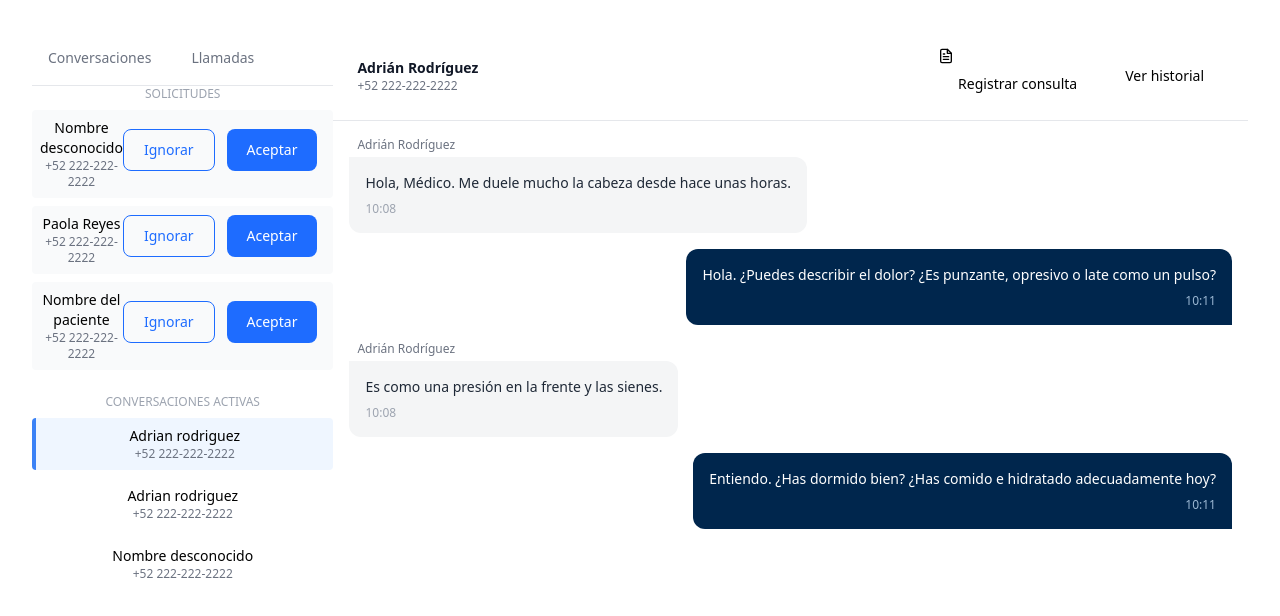
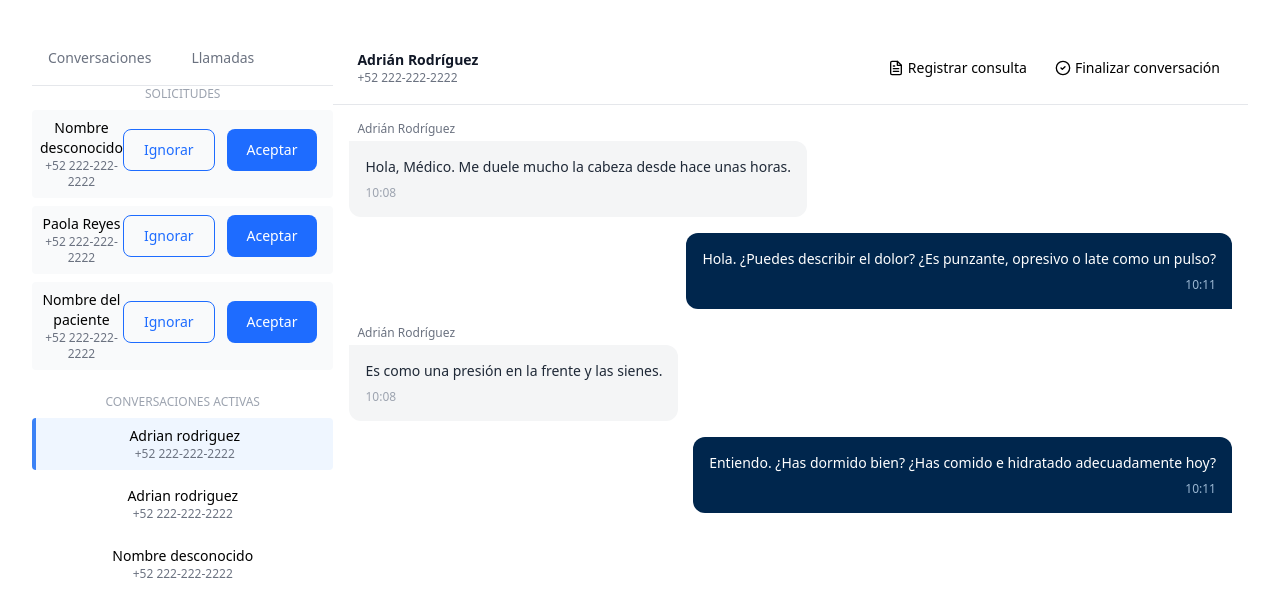
Before and after one commit to umakossiooo/myDocClient, a React (Vite) app in the folder frontend/: page / in a window 1280 px wide. Shown: the top 616 px of the page. Built offline with nearby package versions, Linux system fonts and the light colour scheme.

Commit message:
feat(chat): add react-icons and update ChatBox with new icon

```diff
--- a/frontend/package.json
+++ b/frontend/package.json
@@ -15,7 +15,8 @@
     "lucide-react": "^0.485.0",
     "react": "^19.0.0",
     "react-dom": "^19.0.0",
-    "react-feather": "^2.0.10"
+    "react-feather": "^2.0.10",
+    "react-icons": "^5.5.0"
   },
   "devDependencies": {
     "@eslint/js": "^9.21.0",
--- a/frontend/src/components/ChatBox.tsx
+++ b/frontend/src/components/ChatBox.tsx
@@ -1,6 +1,8 @@
 import React from 'react';
 import ChatMessages from './ChatMessages';
-import { FileText } from 'react-feather';
+import { FileText} from 'react-feather';
+import { BsCheckCircle } from 'react-icons/bs';
+import { CircleCheck } from 'lucide-react';
 
 const ChatBox: React.FC = () => {
     return (
@@ -10,12 +12,11 @@ const ChatBox: React.FC = () => {
                     <p className="text-sm font-semibold text-gray-900 text-left">Adrián Rodríguez</p>
                     <p className="text-xs text-gray-500 text-left">+52 222-222-2222</p>
                 </div>
-                <div className="flex flex-row gap-2">
-                    <div>
-                        <FileText className="w-4 h-4" />
-                        <button className="btn">Registrar consulta</button>
-                    </div>
-                    <button className="btn">Ver historial</button>
+                <div className="flex items-center">
+                    <FileText className="w-4 h-4" />
+                    <button className="btn mr-6">Registrar consulta</button>
+                    <CircleCheck className="w-4 h-4" />
+                    <button className="btn">Finalizar conversación</button>
                 </div>
             </div>
             <ChatMessages />
--- a/frontend/src/index.css
+++ b/frontend/src/index.css
@@ -15,17 +15,17 @@ body {
 }
 
 .btn {
-  @apply font-normal rounded-lg text-sm px-5 py-2.5 text-center transition-colors duration-200;
+  @apply font-normal rounded-lg text-sm px-1 py-2.5 text-center transition-colors duration-200;
 }
 
 /* Botón estilo "Aceptar" */
 .btn-primary {
-  @apply text-white bg-[#1E6CFF] hover:bg-[#1A5FE0] focus:ring-4 focus:ring-[#A9CDFF];
+  @apply text-white bg-[#1E6CFF] hover:bg-[#1A5FE0] focus:ring-4 focus:ring-[#A9CDFF] px-5;
 }
 
 /* Botón estilo "Ignorar" */
 .btn-outline {
-  @apply text-[#1E6CFF] border border-[#1E6CFF] hover:bg-[#1E6CFF] hover:text-white focus:ring-4 focus:ring-[#A9CDFF];
+  @apply text-[#1E6CFF] border border-[#1E6CFF] hover:bg-[#1E6CFF] hover:text-white focus:ring-4 focus:ring-[#A9CDFF] px-5;
 }
 
 .chat-bubble-doctor {
```
Also changed, not shown: 1 other file (tests, documents, lock files or other folders).
